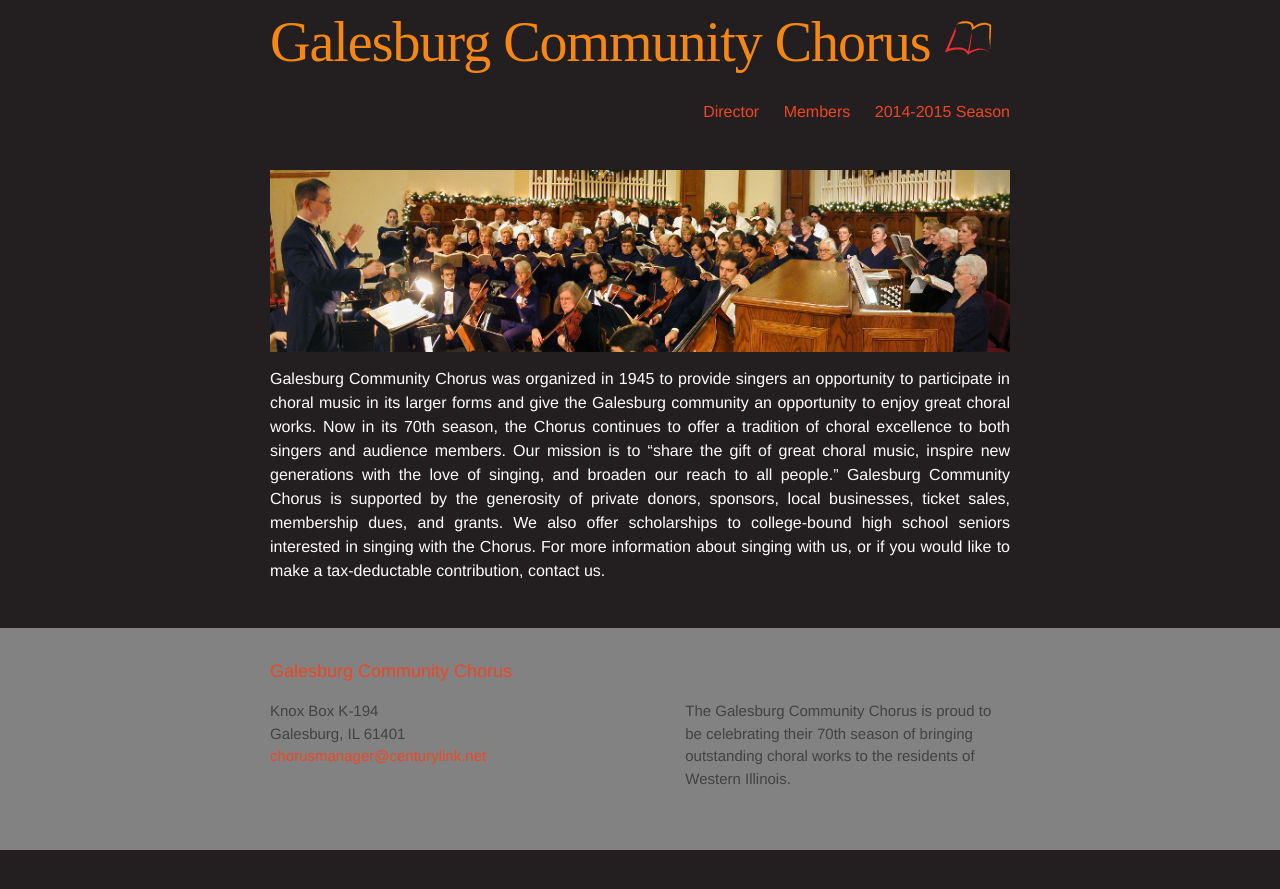
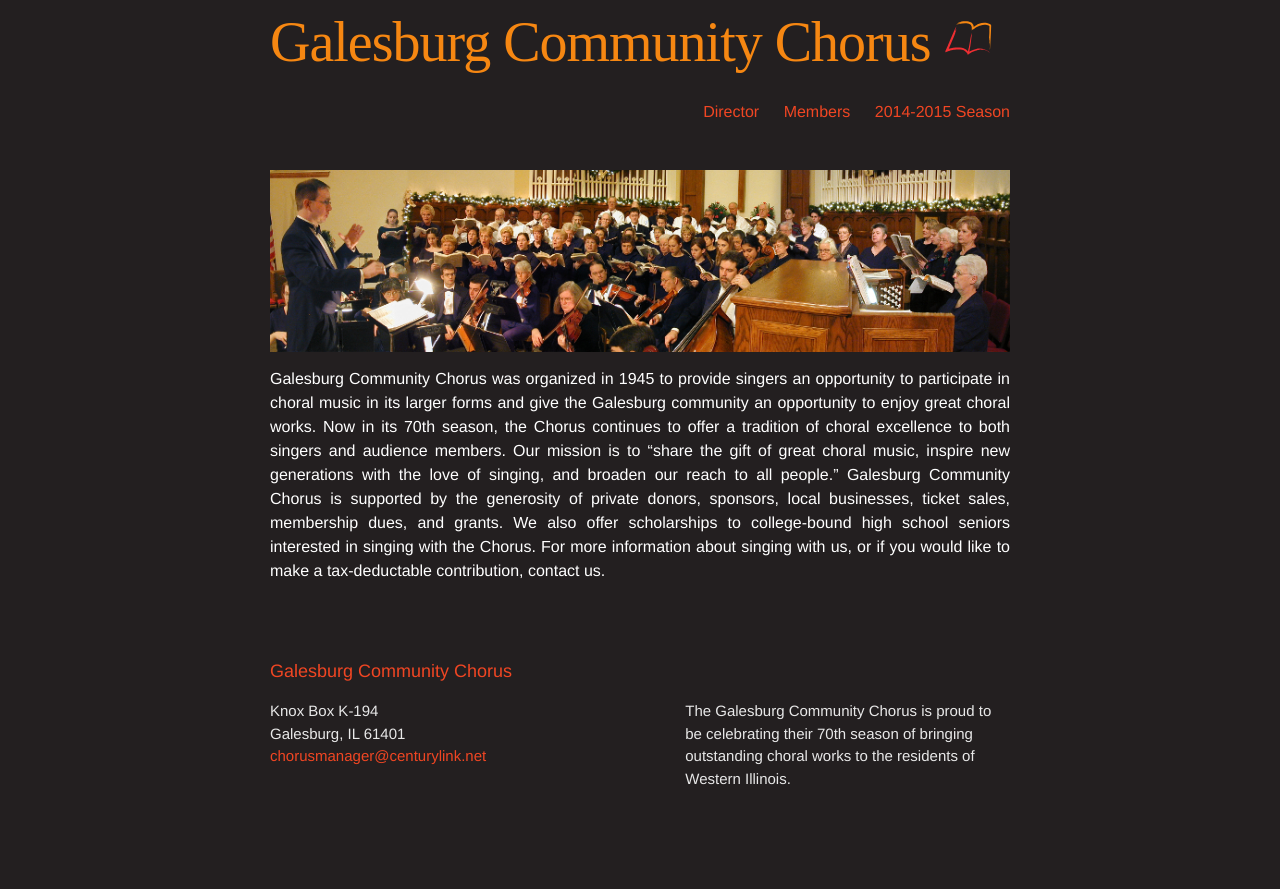
Before and after one commit to galesburgchorus/galesburgchorus.github.io, a Jekyll site: the page built from index.md, in a window 1280 px wide. Shown: the top 889 px of the page. Built offline with Jekyll 4.4.1, drawn with Linux system fonts in a browser that asks for light colours; some web fonts are replaced.

Commit message:
Updated _layout.scss

```diff
--- a/_sass/_layout.scss
+++ b/_sass/_layout.scss
@@ -95,8 +95,7 @@
  * Site footer
  */
 .site-footer {
-	background-color: $grey-color;
-    color: $grey-color-dark;
+   color: $grey-color-light;
     padding: $spacing-unit 0;
 }
 
```
